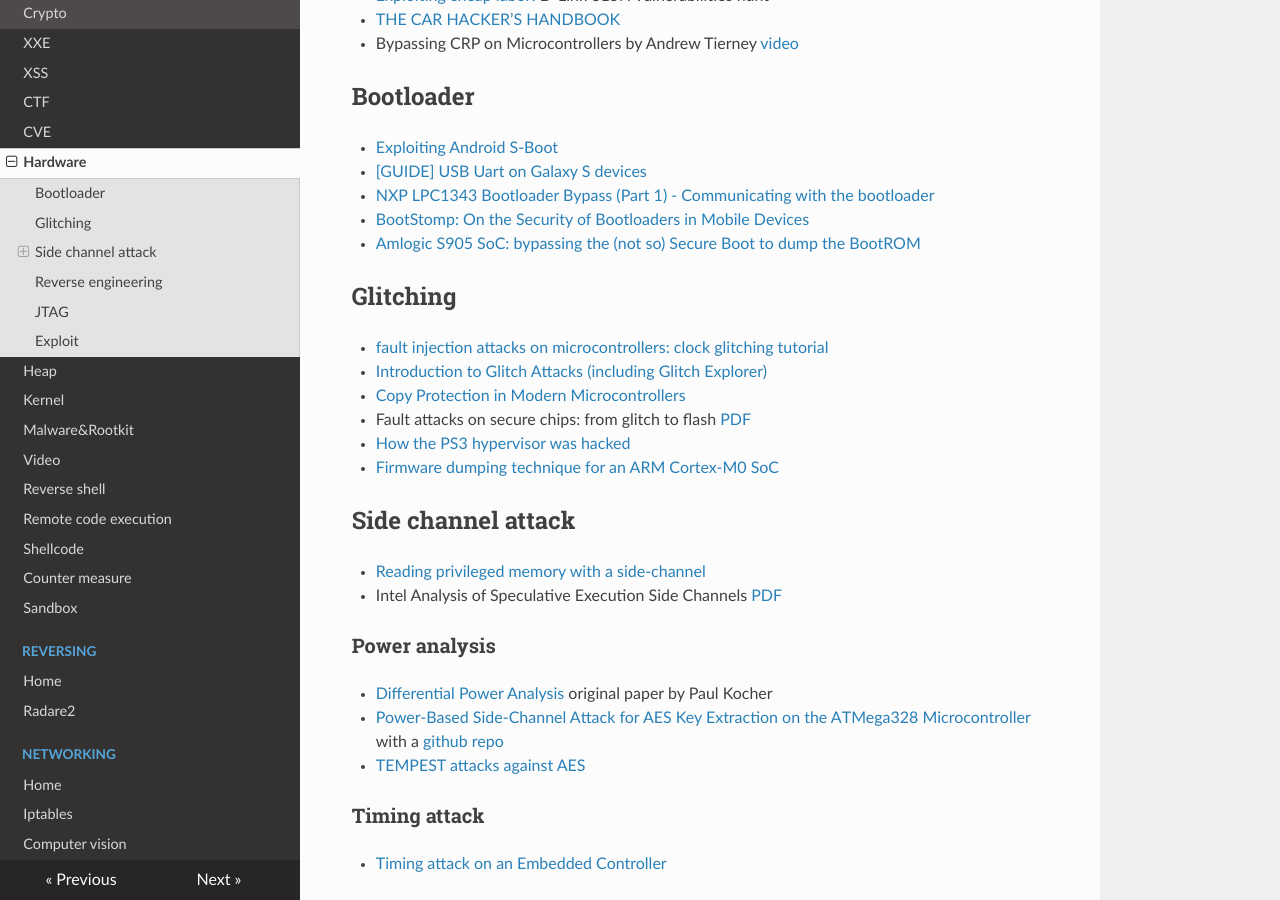
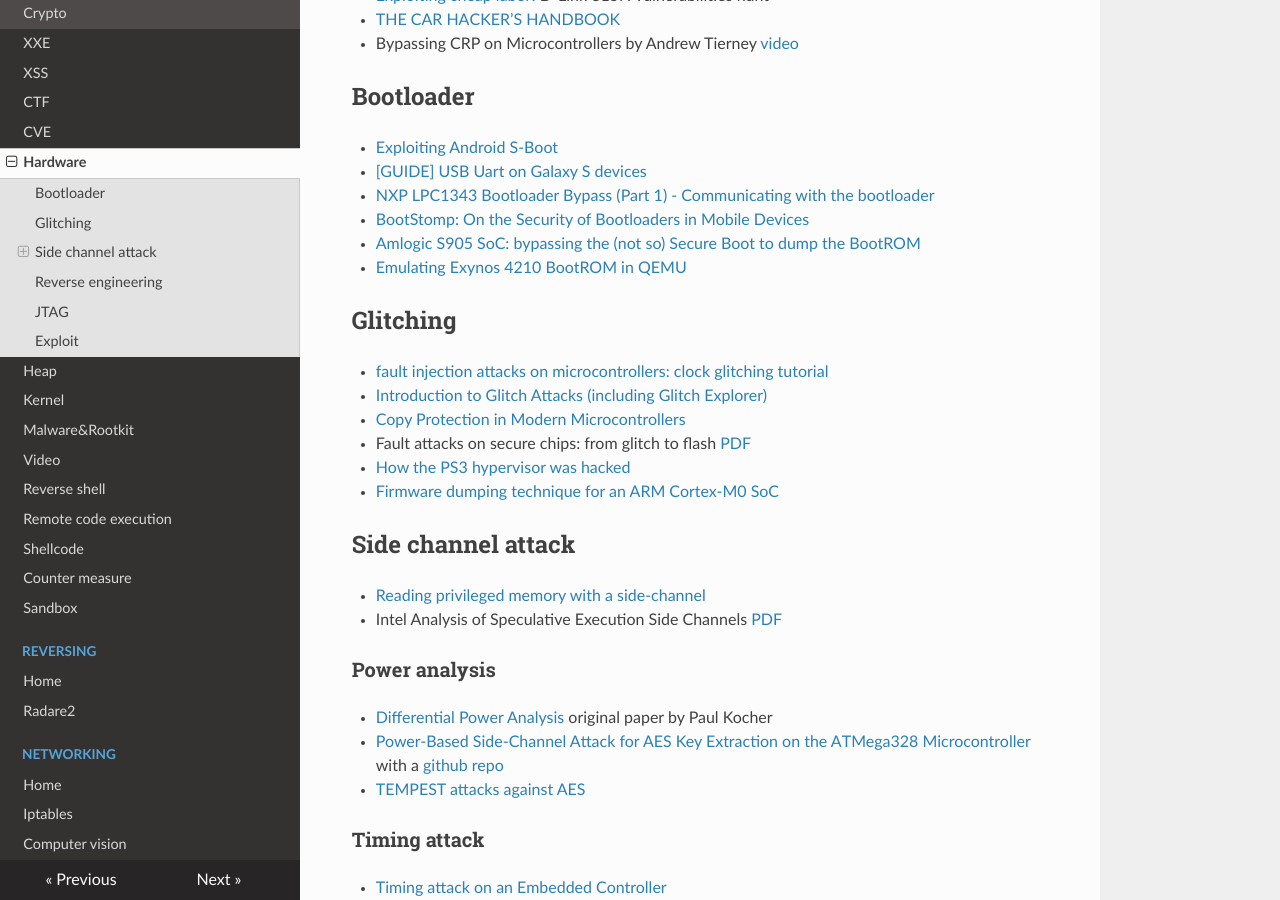
Before and after one commit to gipi/low-level, an MkDocs documentation site: the page built from docs/security/hardware.md, in a window 1280 px wide and 900 px high, scrolled down 512 px. Built offline with MkDocs 1.6.1, drawn with Linux system fonts in a browser that asks for light colours; nearby versions of some CDN libraries; old or Windows-style settings are respelled for this version of MkDocs.

Commit message:
Update hardware.md

```diff
--- a/docs/security/hardware.md
+++ b/docs/security/hardware.md
@@ -24,6 +24,7 @@
  - [NXP LPC1343 Bootloader Bypass (Part 1) - Communicating with the bootloader](https://toothless.co/blog/bootloader-bypass-part1/)
  - [BootStomp: On the Security of Bootloaders in Mobile Devices](http://cs.ucsb.edu/~yanick/publications/2017_sec_bootstomp.pdf)
  - [Amlogic S905 SoC: bypassing the (not so) Secure Boot to dump the BootROM](http://www.fredericb.info/2016/10/amlogic-s905-soc-bypassing-not-so.html)
+ - [Emulating Exynos 4210 BootROM in QEMU](https://www.fredericb.info/2018/03/emulating-exynos-4210-bootrom-in-qemu.html)
 
 ## Glitching
 
```
